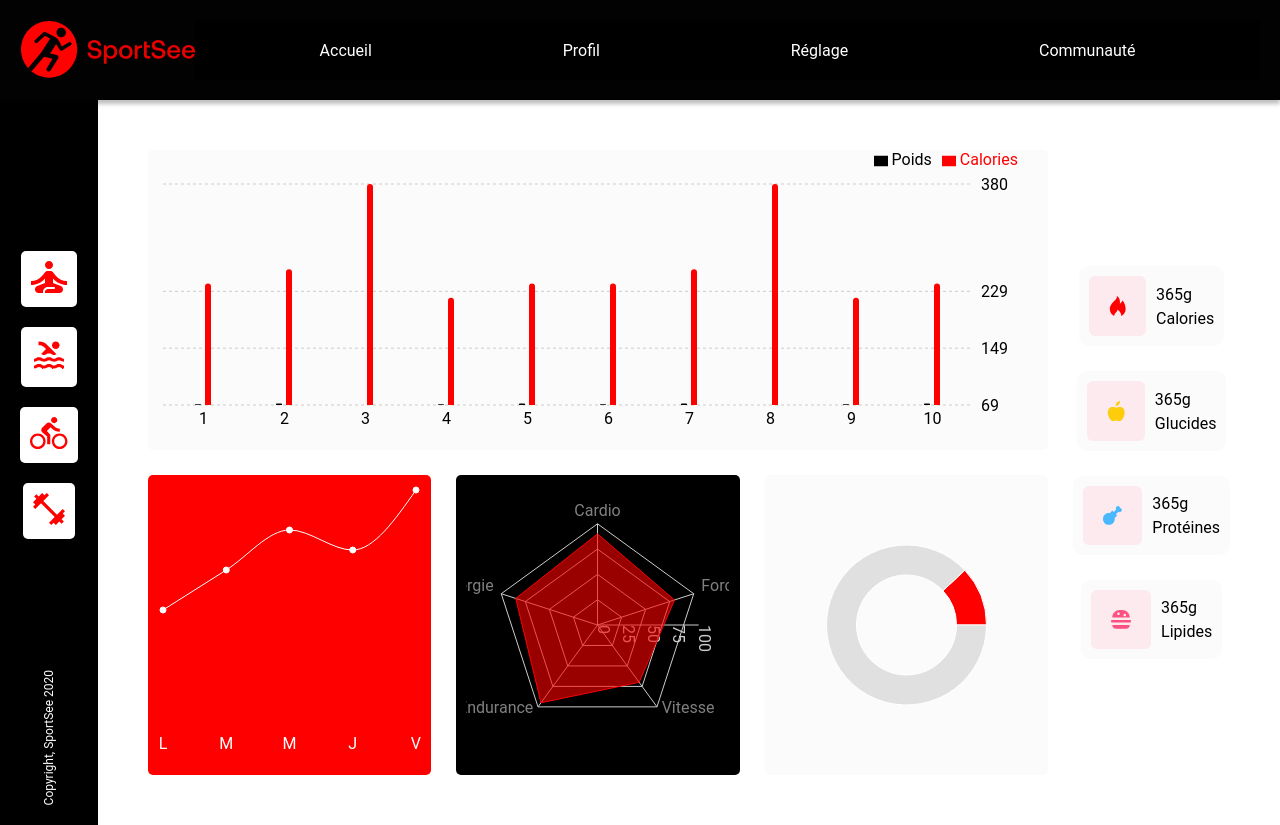
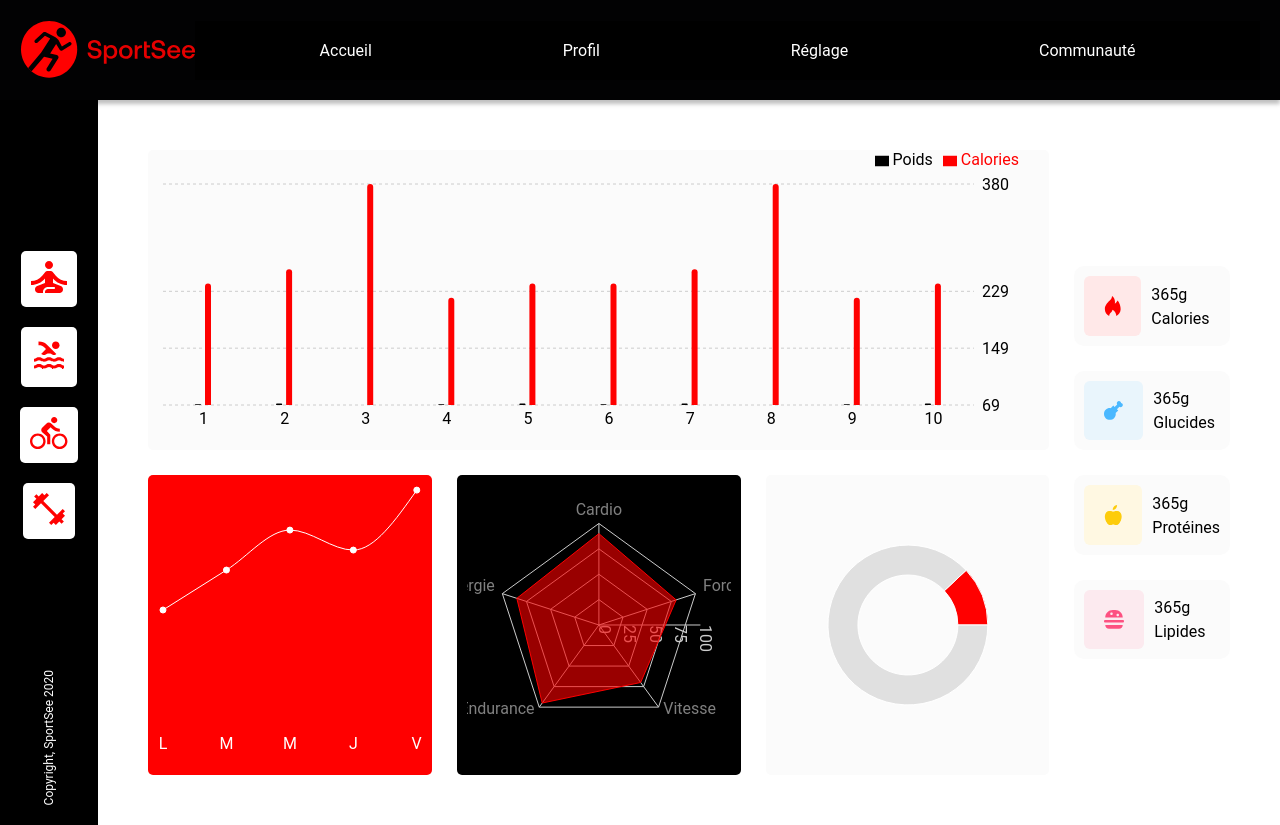
Before and after one commit to matteobruccoleri/SportSee, a React (Vite) app: page / in a window 1280 px wide. Built offline with nearby package versions, Linux system fonts and the light colour scheme.

Commit message:
feat: maj nutrients;

```diff
--- a/src/components/BarChart.jsx
+++ b/src/components/BarChart.jsx
@@ -53,8 +53,9 @@ function BarChart() {
                         tick={{ fill: "#000" }}
                     />
                     <Tooltip
-                        contentStyle={{ backgroundColor: "red", color: "white", padding: "10px" }}
+                        contentStyle={{ backgroundColor: "#E60000", color: "white", padding: "10px" }}
                         itemStyle={{ color: "white" }}
+                        labelFormatter={() => ""}
                     />
                     <Bar dataKey="Poids" fill="#000000" barSize={6} radius={[100, 100, 0, 0]}/>
                     <Bar dataKey="Calories" fill="#FF0000" barSize={6} radius={[100, 100, 0, 0]}/>
--- a/src/components/Nutrients.jsx
+++ b/src/components/Nutrients.jsx
@@ -15,11 +15,12 @@ const StyledNutrientsWrapper = styled.div`
 const StyledNutrientWrapper = styled.div`
     display: flex;
     align-items: center;
-    justify-content: center;
+    justify-content: start;
     gap: 10px;
     padding: 10px;
     border-radius: 10px;
     background-color:#FBFBFB;
+    width: 100%;
 `;
 const StyledNutrientText = styled.div`
     display: flex;
@@ -34,7 +35,7 @@ const NutrientIconWrapper = styled.div`
     align-items: center;
     justify-content: center;
     padding: 20px;
-    background-color: #FD51811A;
+    background-color: ${(props) => props.$bgColor};
     border-radius: 6px;
 `;
 
@@ -42,7 +43,7 @@ function Nutrients() {
   return (
     <StyledNutrientsWrapper>
         <StyledNutrientWrapper>
-          <NutrientIconWrapper>
+          <NutrientIconWrapper $bgColor="#ffe8e8">
             <img src={IconEnergy} alt="icon fire" />
           </NutrientIconWrapper>
             <StyledNutrientText>
@@ -51,8 +52,8 @@ function Nutrients() {
             </StyledNutrientText>
         </StyledNutrientWrapper>
         <StyledNutrientWrapper>
-        <NutrientIconWrapper>
-            <img src={IconApple} alt="apple" />
+        <NutrientIconWrapper $bgColor="#4AB8FF1A">
+        <img src={IconChicken} alt="icon chicken" />
         </NutrientIconWrapper>
             <StyledNutrientText>
               <p>365g</p>
@@ -60,8 +61,8 @@ function Nutrients() {
             </StyledNutrientText>
         </StyledNutrientWrapper>
         <StyledNutrientWrapper>
-        <NutrientIconWrapper>
-            <img src={IconChicken} alt="icon chicken" />
+        <NutrientIconWrapper $bgColor="#fff8e2">
+            <img src={IconApple} alt="apple" />
         </NutrientIconWrapper>
             <StyledNutrientText>
               <p>365g</p>
@@ -69,9 +70,9 @@ function Nutrients() {
             </StyledNutrientText>
         </StyledNutrientWrapper>
         <StyledNutrientWrapper>
-            <NutrientIconWrapper>
+          <NutrientIconWrapper $bgColor="#FD51811A">
               <img src={IconCheeseburger} alt="icon cheeseburger" />
-            </NutrientIconWrapper>
+          </NutrientIconWrapper>
             <StyledNutrientText>
               <p>365g</p>
               <p>Lipides</p>
```
